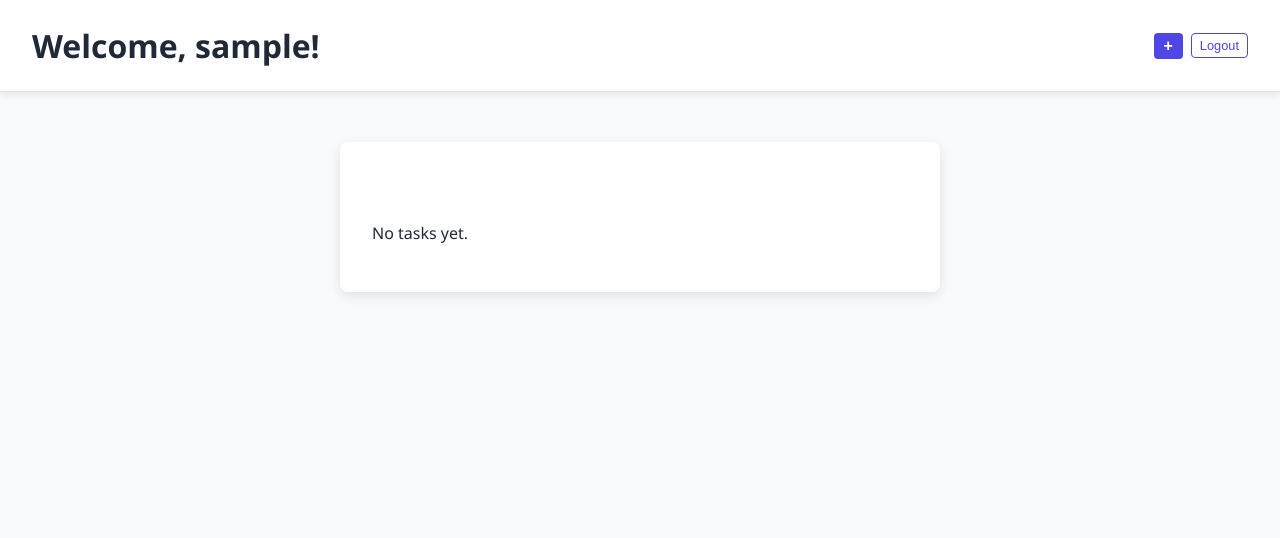
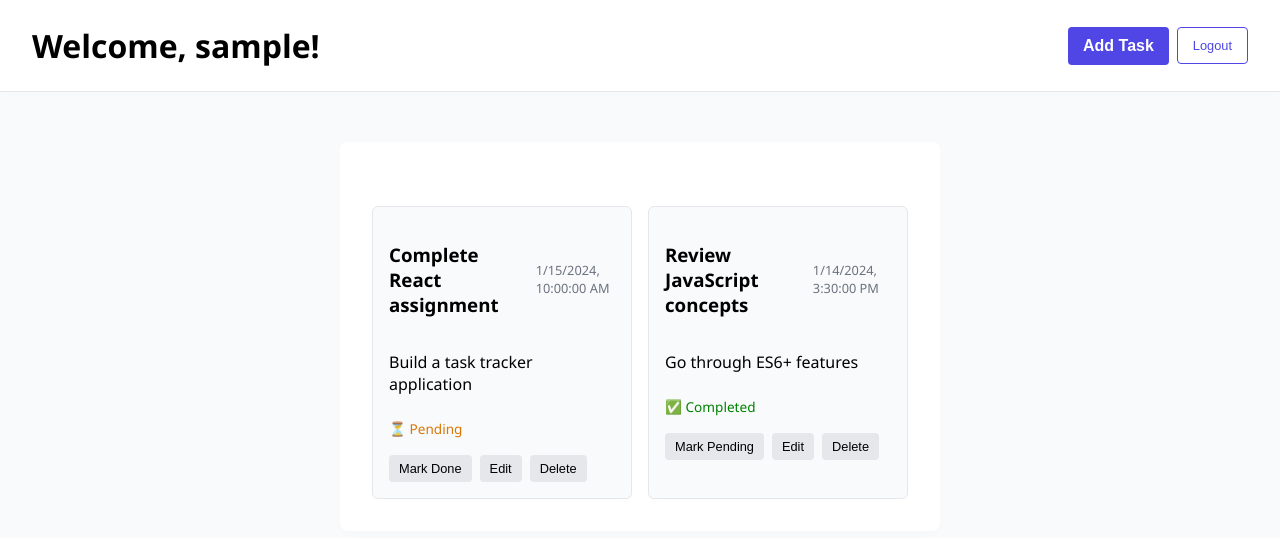
Before and after one commit to bravo1goingdark/Personal-Task-Tracker, a React (Vite) app: page /dashboard in a window 1280 px wide. Shown: the top 538 px of the page. Built offline with nearby package versions, Linux system fonts and the light colour scheme; sample sign-in values are in the browser's storage.

Commit message:
made small chnages to css files & added  getInitialTasks utility to prefill localStorage with sample data

```diff
--- a/src/components/DashBoard.tsx
+++ b/src/components/DashBoard.tsx
@@ -3,14 +3,12 @@ import TaskForm from './TaskForm';
 import TaskList from './TaskList';
 import type {Task} from "../@types/Task";
 import type {DashboardProps} from "../@types/props";
+import {getInitialTasks} from "../utils/storage.ts";
 
-const Dashboard: React.FC<DashboardProps> = ({onLogout}) => {
+const Dashboard: React.FC<DashboardProps> = ({onLogout}: DashboardProps) => {
     const [showForm, setShowForm] = useState<boolean>(false);
     const username: string | null = localStorage.getItem('username');
-    const [tasks, setTasks] = useState<Task[]>(() => {
-        const saved: string | null = localStorage.getItem('tasks');
-        return saved ? JSON.parse(saved) : [];
-    });
+    const [tasks, setTasks] = useState<Task[]>(() => getInitialTasks());
 
     useEffect((): void => {
         localStorage.setItem('tasks', JSON.stringify(tasks));
@@ -34,13 +32,15 @@ const Dashboard: React.FC<DashboardProps> = ({onLogout}) => {
             <div className="dashboard-navbar">
                 <span className="username">Welcome, {username}!</span>
                 <div className="nav-actions">
-                    <button className="add-task-btn" onClick={(): void => setShowForm((prev) => !prev)}>+</button>
+                    <button className="add-task-btn"
+                            onClick={(): void => setShowForm((prev: boolean): boolean => !prev)}>Add Task
+                    </button>
                     <button className="logout" onClick={onLogout}>Logout</button>
                 </div>
             </div>
 
             <div className="dashboard-container">
-                {showForm && <TaskForm onAddTask={handleAddTask}/>}
+                {showForm && <TaskForm onAddTask={handleAddTask} />}
                 <TaskList
                     tasks={tasks}
                     onUpdateTask={handleUpdateTask}
--- a/src/styles/App.css
+++ b/src/styles/App.css
@@ -5,9 +5,9 @@
 :root {
     --primary-color: #4f46e5;
     --background: #f9fafb;
-    --text: #1f2937;
+    --text: #000000;
     --white: #ffffff;
-    --shadow: rgba(0, 0, 0, 0.1);
+    --shadow: rgba(0, 0, 0, 0.01);
 }
 
 * {
@@ -57,6 +57,7 @@ h2 {
         padding: 10px;
     }
 
+    .add-task-btn,
     .logout {
         font-size: 0.8rem;
         padding: 3px 6px;
--- a/src/styles/NavBar.css
+++ b/src/styles/NavBar.css
@@ -27,7 +27,7 @@
     background-color: transparent;
     color: var(--primary-color);
     border: 1px solid var(--primary-color);
-    padding: 4px 8px;
+    padding: 10px 15px;
     border-radius: 4px;
     font-size: 0.8rem;
     cursor: pointer;
@@ -43,7 +43,7 @@
     background-color: var(--primary-color);
     color: var(--white);
     border: none;
-    padding: 4px 10px;
+    padding: 10px 15px;
     font-size: 1rem;
     font-weight: bold;
     border-radius: 4px;
--- /dev/null
+++ b/src/utils/storage.ts
@@ -0,0 +1,25 @@
+import type {Task} from '../@types/Task';
+
+export const getInitialTasks: () => Task[] = (): Task[] => {
+    const saved : string | null = localStorage.getItem('tasks');
+    if (saved) return JSON.parse(saved);
+
+    const sampleTasks: Task[] = [
+        {
+            id: 1,
+            title: "Complete React assignment",
+            description: "Build a task tracker application",
+            completed: false,
+            createdAt: "2024-01-15T10:00:00Z"
+        },
+        {
+            id: 2,
+            title: "Review JavaScript concepts",
+            description: "Go through ES6+ features",
+            completed: true,
+            createdAt: "2024-01-14T15:30:00Z"
+        }
+    ];
+    localStorage.setItem('tasks', JSON.stringify(sampleTasks));
+    return sampleTasks;
+};
```
